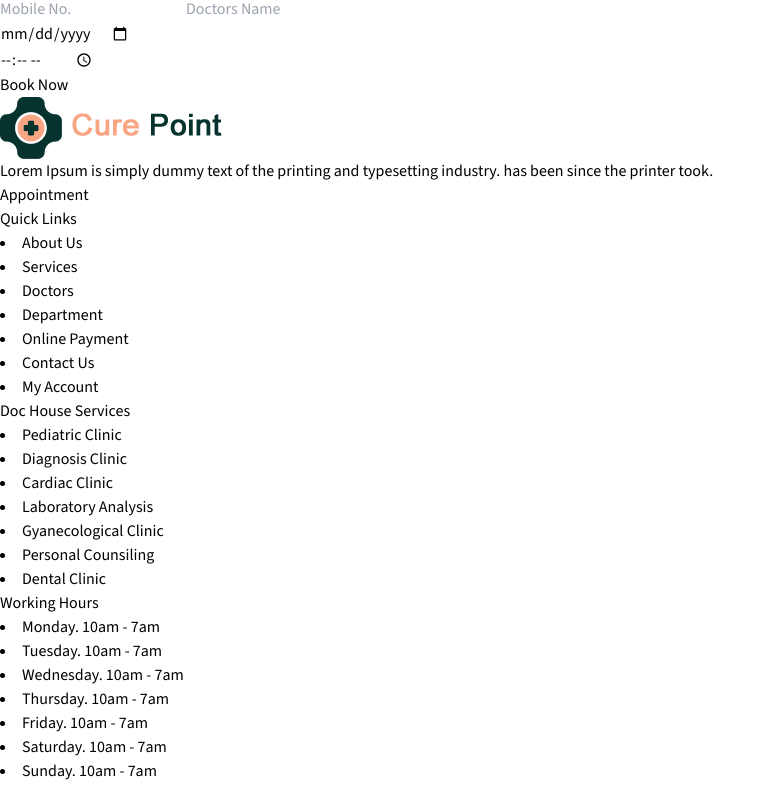
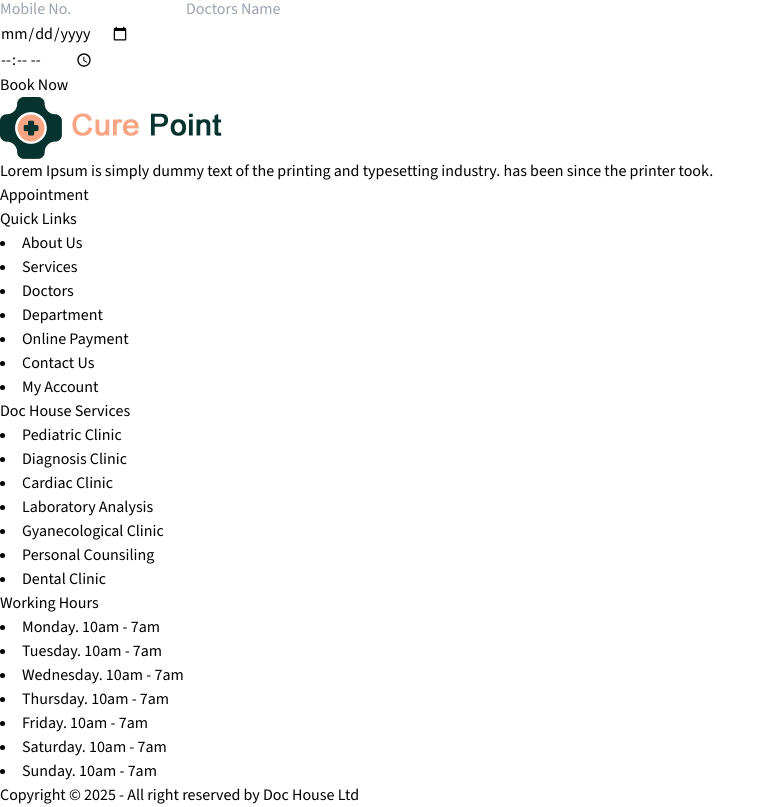
Before and after one commit to SajeedAninda/Cure-Point, a React (Vite) app: page / in a window 1280 px wide. Shown: the part 5823-6630 px from the top of the page, without its empty margins (0-775 px from the left). Before the commit the page ends 6606 px from the top, so only its background shows below. Built offline with nearby package versions, Linux system fonts and the light colour scheme.

Commit message:
Added subheading in footer

```diff
--- a/src/Footer/Footer.jsx
+++ b/src/Footer/Footer.jsx
@@ -4,7 +4,8 @@ import footerLogo from '../assets/Footer-logo.png'
 const Footer = () => {
   return (
     <div className='bg-slate-200'>
-      <div className='w-[90%] lg:w-[1150px] mx-auto py-20 grid grid-cols-2 lg:grid-cols-4 gap-12'>
+      <div className='w-[90%] lg:w-[1150px] mx-auto '>
+        <div className='grid grid-cols-2 lg:grid-cols-4 justify-between gap-12 py-20 border-b-2 border-gray-300'>
           <div>
             <img className='w-[150px]' src={footerLogo} alt='' />
             <p className='mt-4 text-[16px] text-slate-600'>
@@ -17,7 +18,9 @@ const Footer = () => {
           </div>
 
           <div>
-          <h3 className='text-[#1e1e1e] font-bold text-[20px]'>Quick Links</h3>
+            <h3 className='text-[#1e1e1e] font-bold text-[20px]'>
+              Quick Links
+            </h3>
             <div className='mt-5'>
               <li className='hover:opacity-70 transition-opacity text-[18px] font-medium duration-300 ease-in-out cursor-pointer list-none hover:underline text-gray-500'>
                 About Us
@@ -44,7 +47,9 @@ const Footer = () => {
           </div>
 
           <div>
-          <h3 className='text-[#1e1e1e] font-bold text-[20px]'>Doc House Services</h3>
+            <h3 className='text-[#1e1e1e] font-bold text-[20px]'>
+              Doc House Services
+            </h3>
             <div className='mt-5'>
               <li className='hover:opacity-70 transition-opacity text-[18px] font-medium duration-300 ease-in-out cursor-pointer list-none hover:underline text-gray-500'>
                 Pediatric Clinic
@@ -71,7 +76,9 @@ const Footer = () => {
           </div>
 
           <div>
-          <h3 className='text-[#1e1e1e] font-bold text-[20px]'>Working Hours</h3>
+            <h3 className='text-[#1e1e1e] font-bold text-[20px]'>
+              Working Hours
+            </h3>
             <div className='mt-5'>
               <li className='hover:opacity-70 transition-opacity text-[18px] font-medium duration-300 ease-in-out cursor-pointer list-none hover:underline text-gray-500'>
                 Monday. 10am - 7am
@@ -98,6 +105,11 @@ const Footer = () => {
           </div>
         </div>
       </div>
+
+      <div className='py-12'>
+        <p className='text-gray-500 font-semibold text-[18px] text-center'>Copyright © 2025 - All right reserved by Doc House Ltd</p>
+      </div>
+    </div>
   )
 }
 
```
Lines whose indentation alone changed are shown as unchanged.
